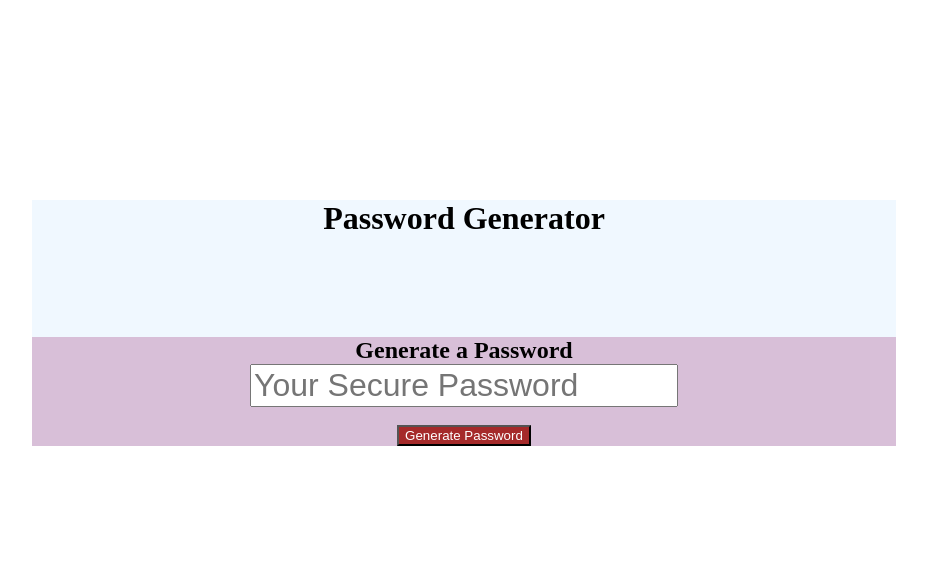
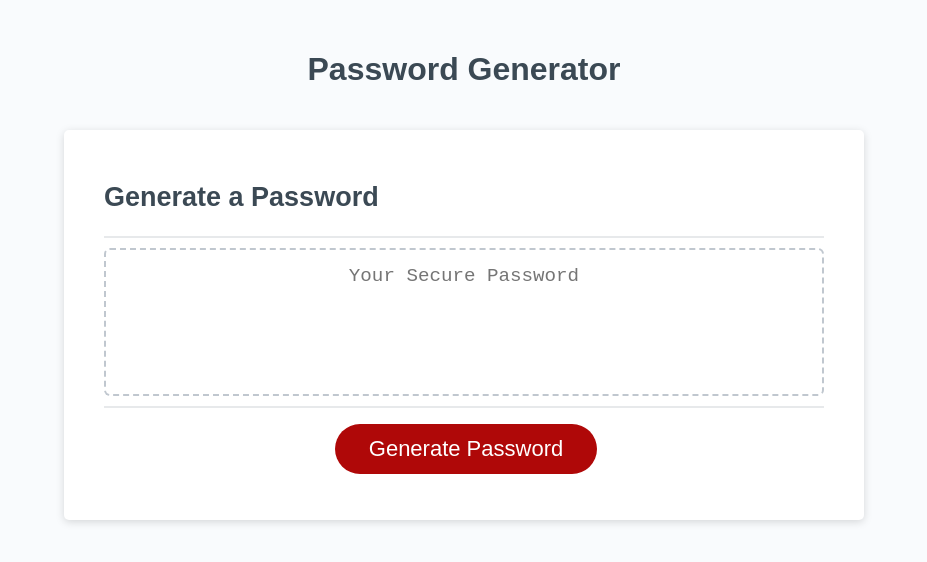
Before and after one commit to mloibner/Password-Generator, a plain HTML site: page index.html in a window 1280 px wide. Shown: the whole page, without its empty margins (176-1103 px from the left). Drawn offline with Linux system fonts and the light colour scheme.

Commit message:
renaming files and adding content from gitlab

```diff
--- a/index.html
+++ b/index.html
@@ -1,31 +1,34 @@
 <!DOCTYPE html>
 <html lang="en">
-<head>
-    <meta charset="UTF-8">
-    <meta name="viewport" content="width=device-width, initial-scale=1.0">
-    <title>Password-Generator</title>
-    <link rel="stylesheet" href="stylesheet.css">
-
-</head>
-<body>
-    <div class="mainContent">
+  <head>
+    <meta charset="UTF-8" />
+    <meta name="viewport" content="width=device-width, initial-scale=1.0" />
+    <meta http-equiv="X-UA-Compatible" content="ie=edge" />
+    <title>Password Generator</title>
+    <link rel="stylesheet" href="style.css" />
+  </head>
+  <body>
+    <div class="wrapper">
+      <header>
         <h1>Password Generator</h1>
-
-        <div class="boxContent">
-
-            <form>
-                <h2>Generate a Password</h2>
-                <input type="text" class="password" placeholder="Your Secure Password">
-            </form>
-
-            <br>
-
-            <button class="button">Generate Password</button>
+      </header>
+      <div class="card">
+        <div class="card-header">
+          <h2>Generate a Password</h2>
         </div>
+        <div class="card-body">
+          <textarea
+            readonly
+            id="password"
+            placeholder="Your Secure Password"
+            aria-label="Generated Password"
+          ></textarea>
+        </div>
+        <div class="card-footer">
+          <button id="generate" class="btn">Generate Password</button>
+        </div>
+      </div>
     </div>
-
-
-<script src="interactive.js"></script>
-
-</body>
+    <script src="script.js"></script>
+  </body>
 </html>
--- /dev/null
+++ b/script.js
@@ -0,0 +1,16 @@
+const password = document.getSelection(".password")
+const button = document.getSelection(".button")
+
+// Assignment Code
+let generateBtn = document.querySelector('#generate');
+
+// Write password to the #password input
+function writePassword() {
+  let password = generatePassword();
+  let passwordText = document.querySelector('#password');
+
+  passwordText.value = password;
+}
+
+// Add event listener to generate button
+generateBtn.addEventListener('click', writePassword);
--- /dev/null
+++ b/style.css
@@ -0,0 +1,137 @@
+*,
+*::before,
+*::after {
+  box-sizing: border-box;
+}
+
+html,
+body,
+.wrapper {
+  height: 100%;
+  margin: 0;
+  padding: 0;
+}
+
+body {
+  font-family: sans-serif;
+  background-color: #f9fbfd;
+}
+
+.wrapper {
+  padding-top: 30px;
+  padding-left: 20px;
+  padding-right: 20px;
+}
+
+header {
+  text-align: center;
+  padding: 20px;
+  padding-top: 0px;
+  color: hsl(206, 17%, 28%);
+}
+
+.card {
+  background-color: hsl(0, 0%, 100%);
+  border-radius: 5px;
+  border-width: 1px;
+  box-shadow: rgba(0, 0, 0, 0.15) 0px 2px 8px 0px;
+  color: hsl(206, 17%, 28%);
+  font-size: 18px;
+  margin: 0 auto;
+  max-width: 800px;
+  padding: 30px 40px;
+}
+
+.card-header::after {
+  content: " ";
+  display: block;
+  width: 100%;
+  background: #e7e9eb;
+  height: 2px;
+}
+
+.card-body {
+  min-height: 100px;
+}
+
+.card-footer {
+  text-align: center;
+}
+
+.card-footer::before {
+  content: " ";
+  display: block;
+  width: 100%;
+  background: #e7e9eb;
+  height: 2px;
+}
+
+.card-footer::after {
+  content: " ";
+  display: block;
+  clear: both;
+}
+
+.btn {
+  border: none;
+  background-color: hsl(360, 91%, 36%);
+  border-radius: 25px;
+  box-shadow: rgba(0, 0, 0, 0.1) 0px 1px 6px 0px rgba(0, 0, 0, 0.2) 0px 1px 1px
+    0px;
+  color: hsl(0, 0%, 100%);
+  display: inline-block;
+  font-size: 22px;
+  line-height: 22px;
+  margin: 16px 16px 16px 20px;
+  padding: 14px 34px;
+  text-align: center;
+  cursor: pointer;
+}
+
+button[disabled] {
+  cursor: default;
+  background: #c0c7cf;
+}
+
+.float-right {
+  float: right;
+}
+
+#password {
+  -webkit-appearance: none;
+  -moz-appearance: none;
+  appearance: none;
+  border: none;
+  display: block;
+  width: 100%;
+  padding-top: 15px;
+  padding-left: 15px;
+  padding-right: 15px;
+  padding-bottom: 85px;
+  font-size: 1.2rem;
+  text-align: center;
+  margin-top: 10px;
+  margin-bottom: 10px;
+  border: 2px dashed #c0c7cf;
+  border-radius: 6px;
+  resize: none;
+  overflow: hidden;
+}
+
+@media (max-width: 690px) {
+  .btn {
+    font-size: 1rem;
+    margin: 16px 0px 0px 0px;
+    padding: 10px 15px;
+  }
+
+  #password {
+    font-size: 1rem;
+  }
+}
+
+@media (max-width: 500px) {
+  .btn {
+    font-size: 0.8rem;
+  }
+}
--- a/stylesheet.css
+++ /dev/null
@@ -1,31 +0,0 @@
-.mainContent {
-    text-align: center;
-    background-color: aliceblue;
-    padding: 0 auto;
-    margin: 200px;
-}
-
-h1 {
-    margin: 100px;
-}
-
-.button {
-    text-align: center;
-    background-color: brown;
-    color: white;
-}
-
-.boxContent {
-background-color: thistle;
-
-}
-
-
-h2 {
-    margin-bottom: 0px;
-}
-
-.password {
-    padding: 150px, 200px;
-    font-size: xx-large;
-}
```
Also changed, not shown: interactive.js (deleted).
